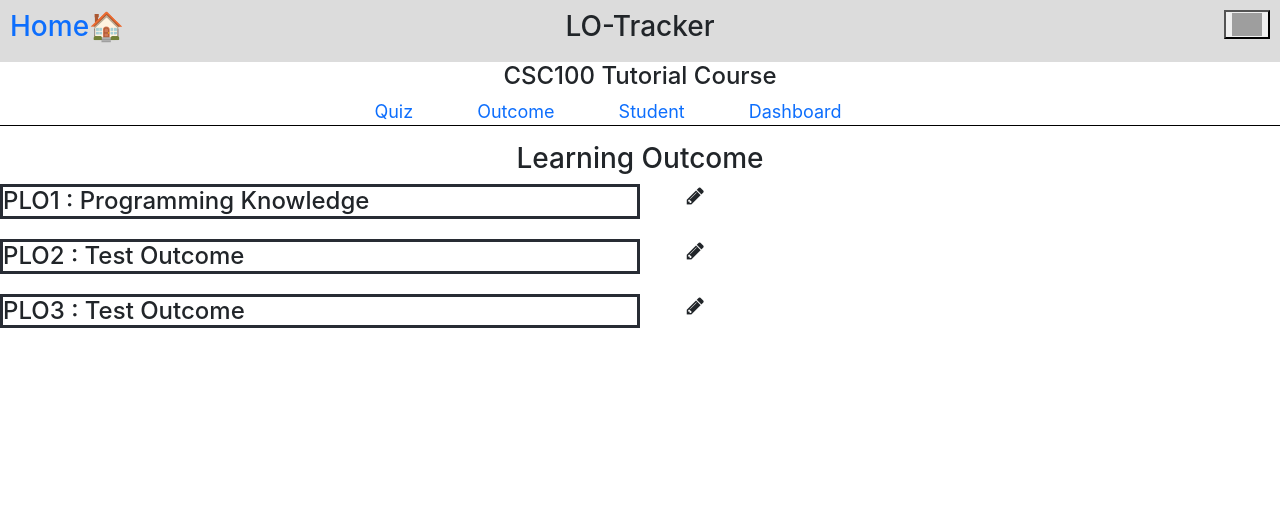
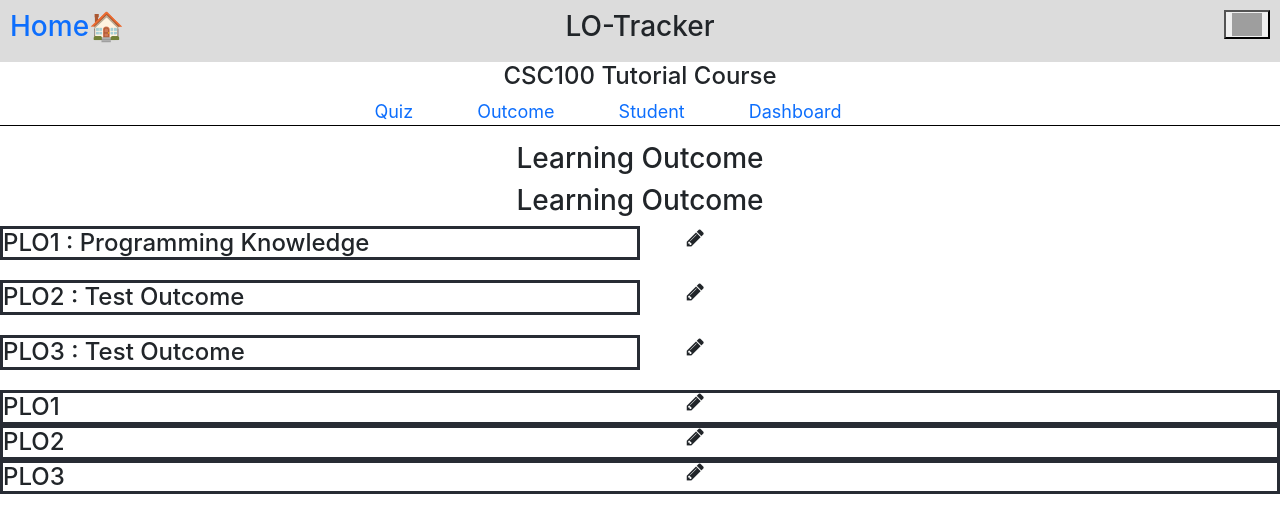
Before and after one commit to NapatJamjan/lo-tracker-old, a React (Create React App) app: page /course/1/outcome in a window 1280 px wide. Shown: the top 532 px of the page. Built offline with nearby package versions, Linux system fonts and the light colour scheme; grey boxes are pictures that could not be loaded.

Commit message:
fixed nested collapse

```diff
--- a/src/pages/Course/PLO.tsx
+++ b/src/pages/Course/PLO.tsx
@@ -29,11 +29,11 @@ export const PLOScreen: React.FC = () => {
     ])}],
   ]);
   return (
-    <CourseOutcome></CourseOutcome>
-    // <div>
-    //   <h3>Learning Outcome</h3>
-    //   <RecursiveCollapseList data={PLOs}></RecursiveCollapseList>
-    // </div>
+    <div>
+      <h3>Learning Outcome</h3>
+      <CourseOutcome></CourseOutcome> {/* Old version */}
+      <RecursiveCollapseList data={PLOs}></RecursiveCollapseList>
+    </div>
   );
 };
 
@@ -55,11 +55,13 @@ const RecursiveCollapseList: React.FC<{data: LearningOutcomeMap}> = ({ data }) =
           return (
             <div key={id}>
               <h5 className="edit"><i className="fa fa-pencil"></i></h5>
-              <h4 onClick={() => hasChildren(id) && toggle(index)} className="quizlist">
+              <h4 onClick={() => toggle(index)} className="quizlist">
                 {data.get(id)?.title}
               </h4>
-              <Collapse in={open[index]} key={id}>
-                <RecursiveCollapseList data={data.get(id)?.subLO ?? new Map()} key={id}></RecursiveCollapseList>
+              <Collapse in={open[index]}>
+                <div>
+                  <RecursiveCollapseList data={data.get(id)?.subLO ?? new Map()}></RecursiveCollapseList>
+                </div>
               </Collapse>
             </div>
           );
```
